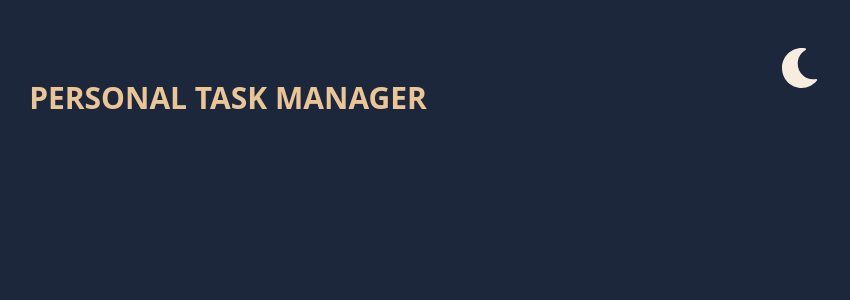
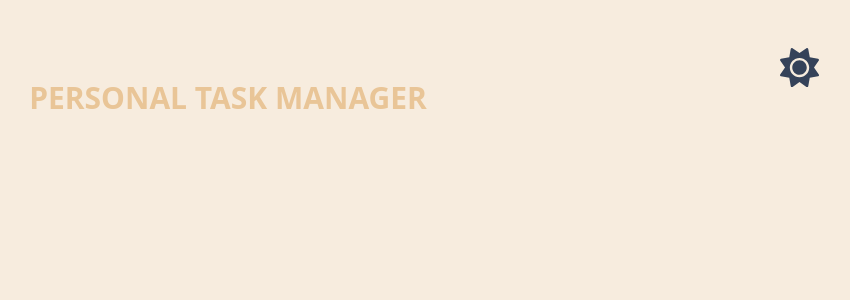
Before and after one commit to VividTruthKeeper/next-to-do, a Next.js app: page / in a window 1280 px wide. Shown: the top 300 px of the page, without its empty margins (412-1262 px from the left). Built offline with nearby package versions, Linux system fonts and the light colour scheme.

Commit message:
theme default is light

```diff
--- a/app/layout.tsx
+++ b/app/layout.tsx
@@ -5,7 +5,7 @@ import { ITheme } from "@/typings/theme.type";
 import GlobalContext from "@/context/GlobalContext";
 
 const RootLayout = ({ children }: { children: React.ReactNode }) => {
-  const [theme, setTheme] = useState<ITheme["theme"]>("dark");
+  const [theme, setTheme] = useState<ITheme["theme"]>("light");
   const themeContext: ITheme = useMemo(
     () => ({ theme, setTheme }),
     [theme, setTheme]
```
